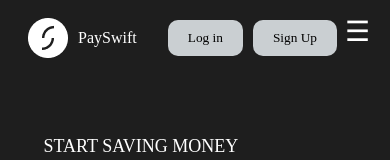
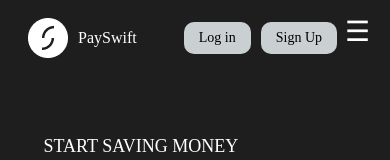
Before and after one commit to rekhss/paySwift, a plain HTML site: page index.html in a window 390 px wide. Shown: the top 160 px of the page. Drawn offline with Linux system fonts and the light colour scheme; a web font is replaced by a local one.

Commit message:
Update style.css

```diff
--- a/style.css
+++ b/style.css
@@ -109,6 +109,10 @@ button{
     top: 15px;
     right: 20px;
   }
+  .buttons button {
+    padding: 8px 15px;
+    font-size: 14px;
+  }
 
   .nav-links {
     display: none;
```
